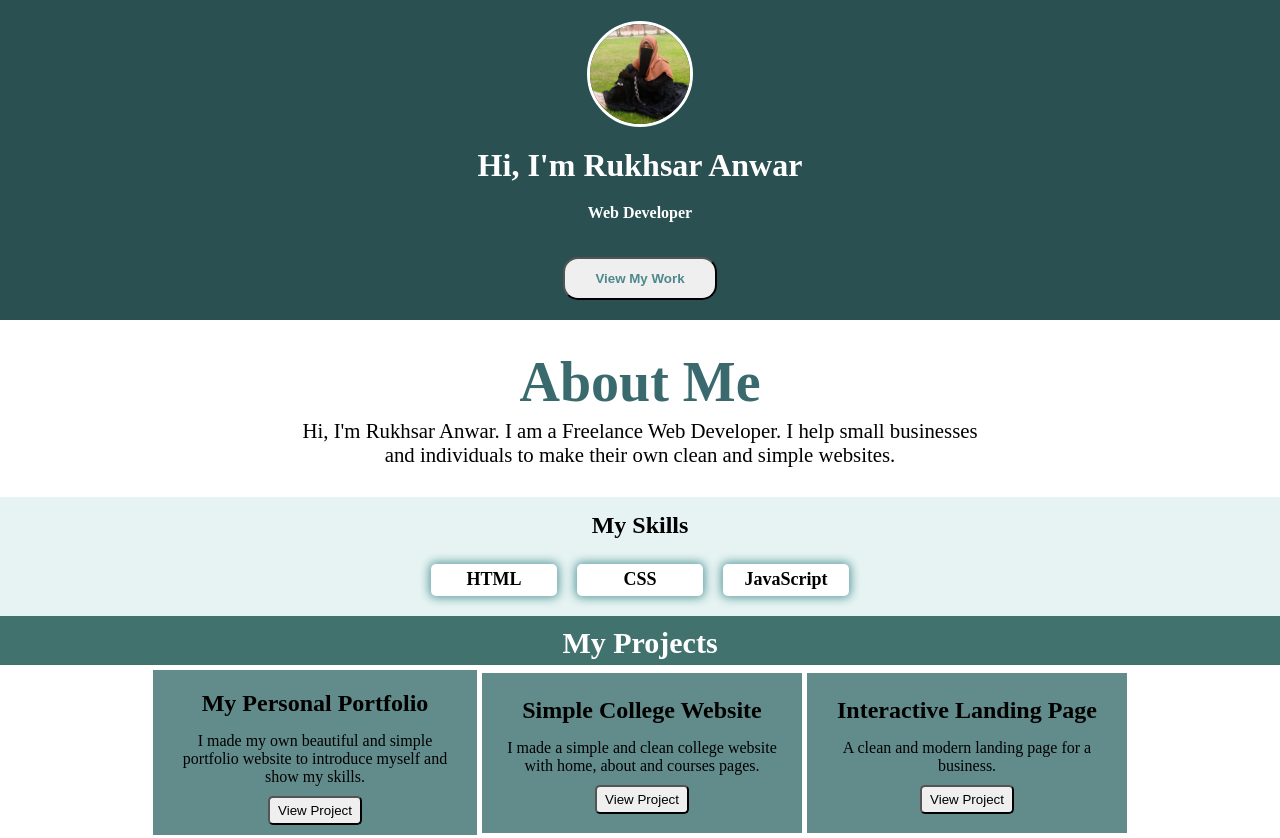
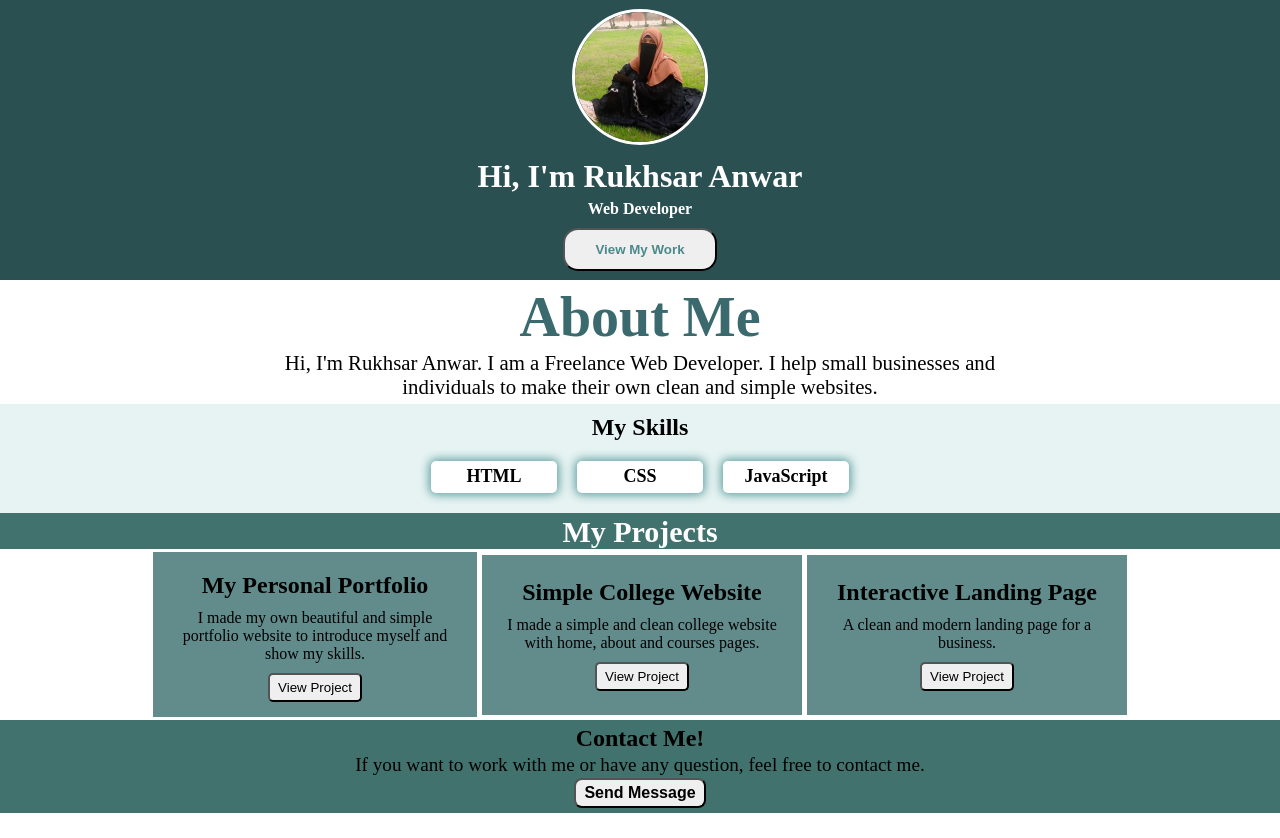
Before and after one commit to rukhsar-anwar-designs/Portfolio, a plain HTML site: page index.html in a window 1280 px wide. Shown: the top 838 px of the page. After the commit the page ends 813 px from the top, so only its background shows below. Drawn offline with Linux system fonts and the light colour scheme.

Commit message:
Update style.css

```diff
--- a/style.css
+++ b/style.css
@@ -5,39 +5,36 @@
 
 /* ---hero_section_style--- */
 .hero {
-  height: 40vh;
+  height: 35vh;
   display: flex;
   flex-direction: column;
   justify-content: center;
   align-items: center;
   text-align: center;
-  padding: 0 20px;
+  padding: 0 15px;
   background-color:#2b5052;
 }
 .my-photo {
-  width: 100px;
-  height: 100px;
+  width: 130px;
+  height: 130px;
   border-radius: 50%;
   object-fit: cover;
   border: 3px solid white;
   display: block;
-  margin: 0 auto 10px auto;
+  margin: 0 auto 8px auto;
 }
 .hero h1 {
-  padding: 10px 5px 15px 5px;
+  padding: 5px 2px 5px 2px;
   color: white;
 font-size: 2rem;
 }
 
 .hero h2 {
-  padding-bottom: 30px;
+  padding-bottom: 10px;
    color: white;
    font-size: 1rem;
 }
-h2 {
-  font-size: 24px;
-  margin: 5px;
-}
+
 .hero button {
   padding: 12px 30px;
   color: #4d888b;
@@ -55,7 +52,7 @@ h2 {
  align-items: center;
  text-align: center;
  background-color:white;
- padding: 30px 20px;
+ padding: 5px 2px;
 }
 .about h1{
 color:#3a6a6d;
@@ -64,7 +61,7 @@ font-size: 3.5rem;
 .about p{
   color: black;
   font-size: 1.3rem;
-  padding-top: 5px;
+  padding-top: 2px;
   padding-right: 22%;
   padding-left: 22%;
 }
@@ -161,7 +158,7 @@ font-size: 3.5rem;
 }
 .project h2{
   color: white;
-  padding-top: 5px;
+  padding-top: 2px;
 }
 .project_info{
   display: flex;
@@ -171,7 +168,7 @@ font-size: 3.5rem;
    text-align: center;
    background-color:white;
   color:white;
-  padding: 5px 0px 5px 0px;
+  padding: 3px 0px 3px 0px;
    gap: 5px;
 }
 .project_1{
@@ -247,8 +244,8 @@ color:black;
 /* ---contact_ section_styl--- */
 .contact{
   height: auto;
-   padding: 10px 15px;
-  gap: 10px;
+   padding: 5px 10px;
+  gap: 2px;
   display: flex;
   flex-direction: column;
   justify-content: center;
@@ -259,19 +256,16 @@ color:black;
 .contact p{
   font-size:1.2rem;
   color: black;
-  padding:0px 10px 0px 10px;
+  padding:0px 5px 0px 5px;
 
 }
 .contact button{
  font-size: 1rem;
- padding: 5px 10px 5px 10px;
+ padding: 4px 8px 4px 8px;
  font-weight: bold;;
   color: black;
   cursor: pointer;
   border-radius: 8px;
-}
-.contact h4{
-  padding:2px 5px 2px 5px;
 }
 @media (max-width: 600px) {
   .hero h1 {
```
